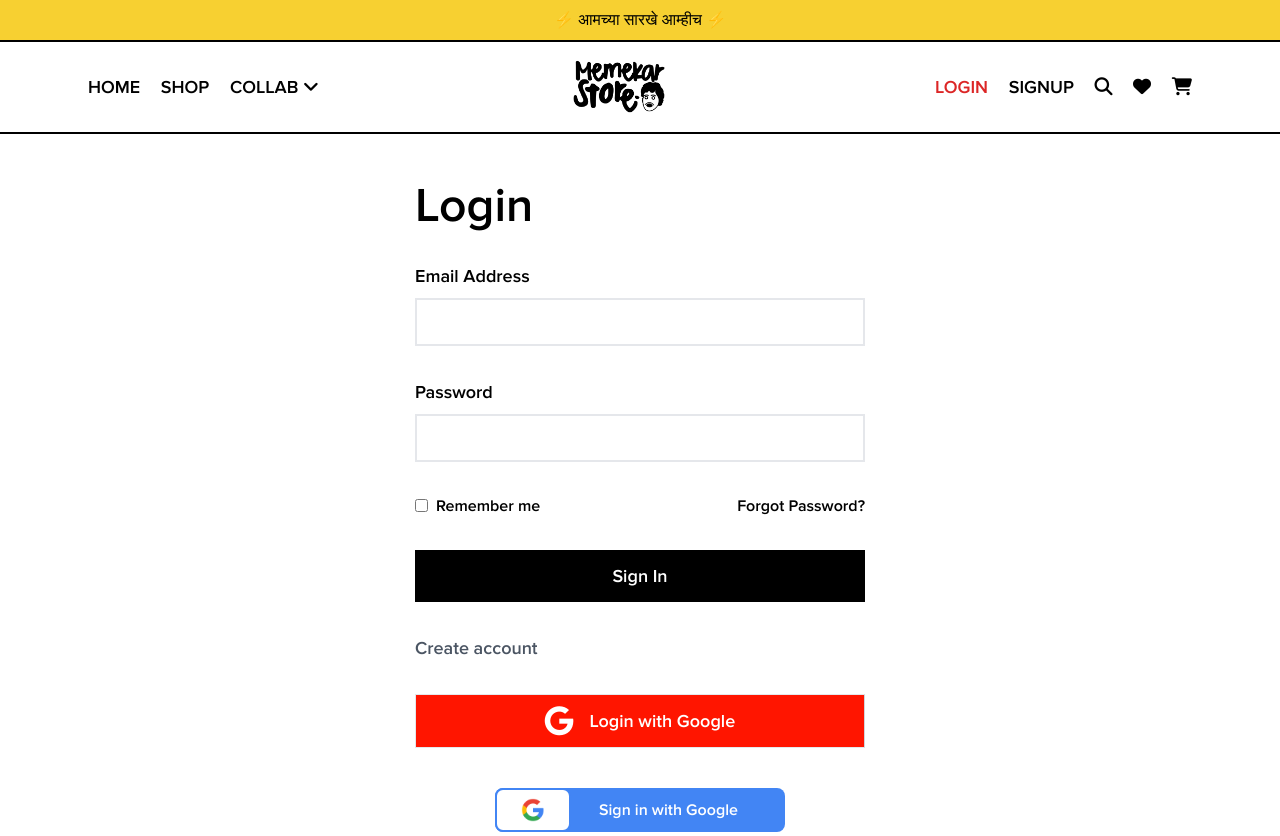
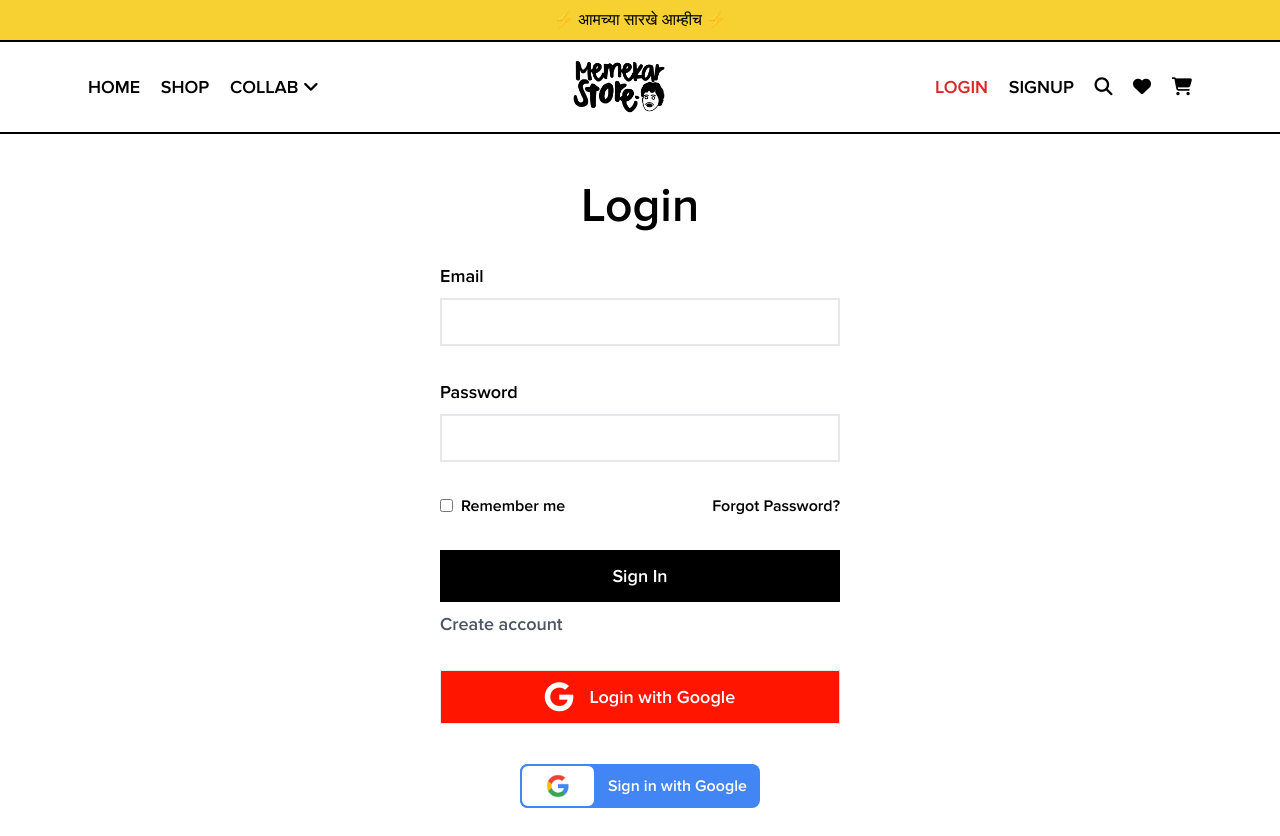
Before and after one commit to tnmy2426/frontend-templates-tailwind, a website: page public/login.html in a window 1280 px wide. Shown: the top 836 px of the page. Drawn offline with Linux system fonts and the light colour scheme.

Commit message:
Signup & login page redesigned and components created.

```diff
--- a/public/login.html
+++ b/public/login.html
@@ -71,55 +71,43 @@
 
       <!-- Main contents / page contents -->
       <main>
-         <!-- Featured Section -->
+         <!-- Login Section -->
          <section class="py-4">
             <div class="container">
-               <div class="flex flex-col sm:mx-auto max-w-[450px]">
-                  <div class="w-full pt-8">
-                     <h2 class="text-5xl">Login</h2>
+               <div class="auth_page_content">
+                  <div class="page_title">
+                     <h2>Login</h2>
                   </div>
-                  <div class="login_form pt-8">
+                  <div class="form_container">
                      <form action="#" method="post">
-                        <div class="input_container flex flex-col space-y-8">
-                           <div class="form_input flex flex-col space-y-2">
-                              <label for="email" class="text-lg font-semibold">Email Address</label>
-                              <input
-                                 type="email"
-                                 name="email"
-                                 id="email"
-                                 required
-                                 class="w-full h-12 border-2 border-gray-200 p-4"
-                              />
+                        <div class="input_container">
+                           <div class="form_input">
+                              <label for="email">Email</label>
+                              <input type="email" name="email" id="email" required class="input_field" />
                            </div>
 
-                           <div class="form_input flex flex-col space-y-2">
-                              <label for="password" class="text-lg font-semibold">Password</label>
-                              <input
-                                 type="password"
-                                 name="password"
-                                 id="password"
-                                 required
-                                 class="w-full h-12 border-2 border-gray-200 p-4"
-                              />
+                           <div class="form_input">
+                              <label for="password">Password</label>
+                              <input type="password" name="password" id="password" required class="input_field" />
                            </div>
 
-                           <div class="form_radio flex items-center justify-between">
-                              <div class="flex items-center space-x-2">
+                           <div class="form_checkbox">
+                              <div class="checkbox">
                                  <input type="checkbox" name="remember_me" id="radio_btn" />
                                  <label for="radio_btn">Remember me</label>
                               </div>
                               <a href="#">Forgot Password?</a>
                            </div>
 
-                           <div class="form_btn cursor-pointer text-white text-center text-lg py-3 bg-black">
+                           <div class="form_submit_btn">
                               <button type="submit">Sign In</button>
-                           </div>
-
-                           <div class="form_p text-lg text-gray-600">
-                              <a href="#" class="block font-thin">Create account</a>
                            </div>
                         </div>
                      </form>
+
+                     <div class="form_p mt-2 text-lg text-gray-600">
+                        <a href="#">Create account</a>
+                     </div>
 
                      <div
                         class="text-white cursor-pointer flex space-x-4 justify-center items-center mt-8 text-center text-lg py-2 border border-r-gray-300 bg-[#FF1500]"
@@ -128,13 +116,11 @@
                         <button type="submit">Login with Google</button>
                      </div>
 
-                     <div class="google_login cursor-pointer rounded-lg mx-20 bg-[#4285F4] mt-10">
-                        <div class="g_logo flex space-x-3 items-center">
-                           <div class="logo border-2 border-[#4285F4] rounded-lg bg-white py-2 px-6">
-                              <img src="./img/google.png" alt="Google" class="w-6 h-full rounded-sm block" />
-                           </div>
-                           <span class="text-white text-center px-4"> Sign in with Google</span>
+                     <div class="google_login_btn">
+                        <div class="g_logo_container">
+                           <img src="./img/google.png" alt="Google" class="g_logo" />
                         </div>
+                        <span class=""> Sign in with Google</span>
                      </div>
                   </div>
                </div>
--- a/src/input.css
+++ b/src/input.css
@@ -19,6 +19,10 @@
 /*---------------------------------------- Components  Layer Custom Design-----------------------------------*/
 @layer components {
    /* Common Components */
+   .page_title {
+      @apply w-full sm:text-center pt-8 text-5xl;
+   }
+
    .title {
       @apply text-4xl text-center p-2 font-semibold;
    }
@@ -162,3 +166,47 @@
 .payment_icons {
    @apply flex flex-row space-x-2;
 }
+
+/* ----------------------------- Sign Up/Login Page Design---------------------------- */
+.auth_page_content {
+   @apply flex flex-col sm:mx-auto max-w-[400px];
+}
+.form_container {
+   @apply pt-8;
+}
+
+.input_container {
+   @apply flex flex-col space-y-8;
+}
+
+.form_input {
+   @apply flex flex-col space-y-2 text-lg font-semibold;
+}
+
+.input_field {
+   @apply w-full h-12 border-2 border-gray-200 p-4;
+}
+
+.form_checkbox {
+   @apply flex items-center justify-between;
+}
+
+.checkbox {
+   @apply flex items-center space-x-2;
+}
+
+.form_submit_btn {
+   @apply cursor-pointer text-white text-center text-lg py-3 bg-black;
+}
+
+.google_login_btn {
+   @apply text-white text-center cursor-pointer rounded-lg mx-20 bg-[#4285F4] mt-10 flex space-x-3 items-center;
+}
+
+.g_logo_container {
+   @apply border-2 border-[#4285F4] rounded-lg bg-white py-2 px-6;
+}
+
+.g_logo {
+   @apply w-6 h-full rounded-sm block;
+}
```
Also changed, not shown: public/signup.html (+26 -58 lines), public/output.css.
